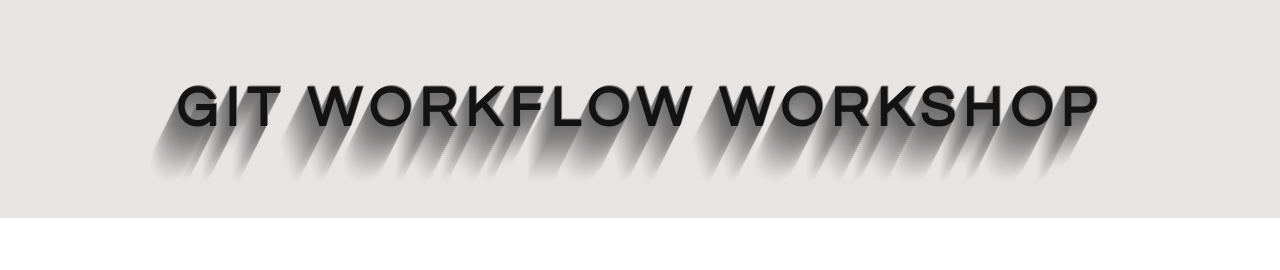
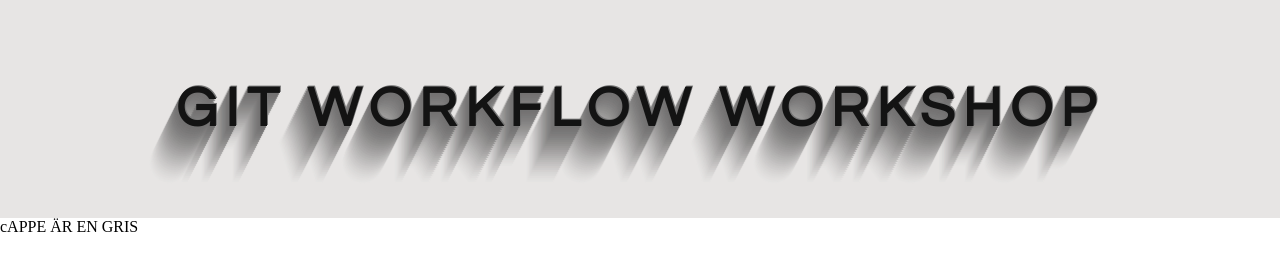
Before and after one commit to LarsPihl/CappeLars, a plain HTML site: page index.html in a window 1280 px wide. Drawn offline with Linux system fonts and the light colour scheme.

Commit message:
Update index.html

```diff
--- a/index.html
+++ b/index.html
@@ -12,6 +12,8 @@
 
     <h1 class="page-heading">GIT WORKFLOW WORKSHOP</h1>
 
+    <p>cAPPE ÄR EN GRIS</p>
+
 </body>
 
 </html>
```
